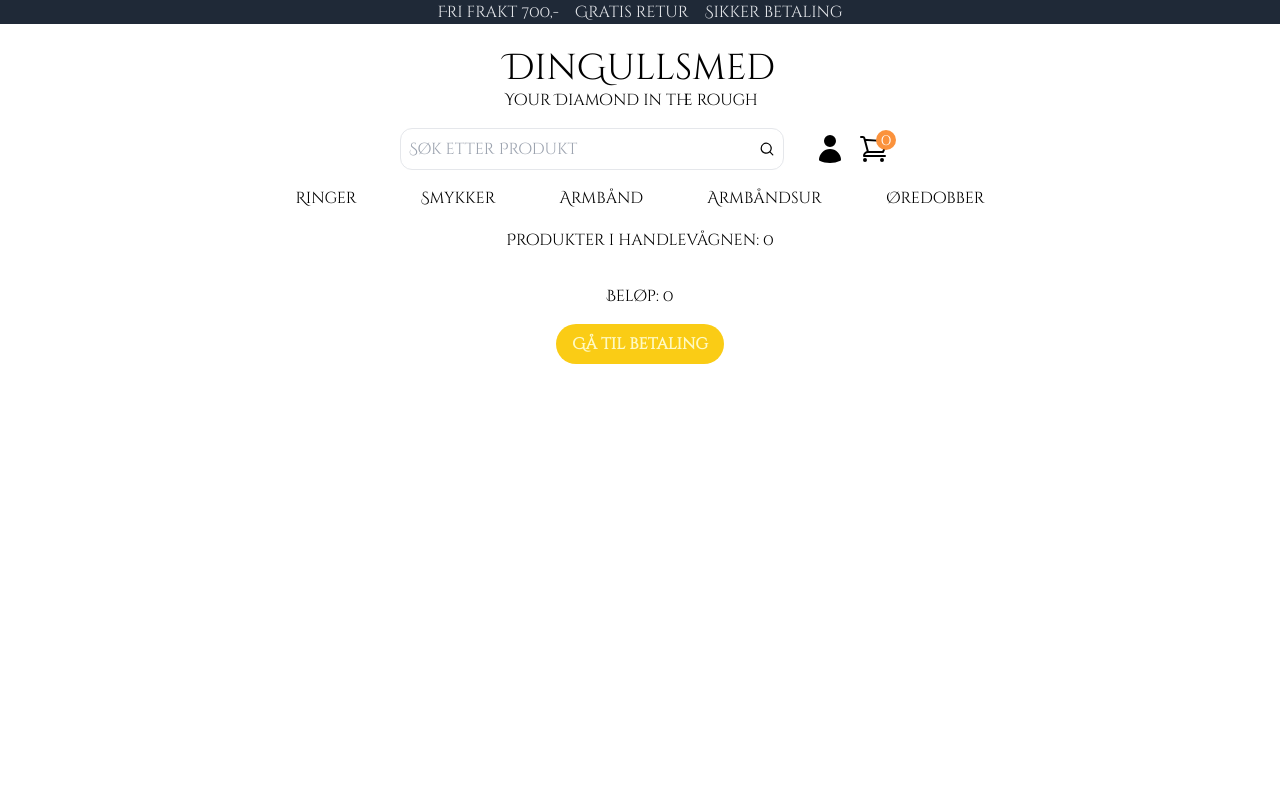
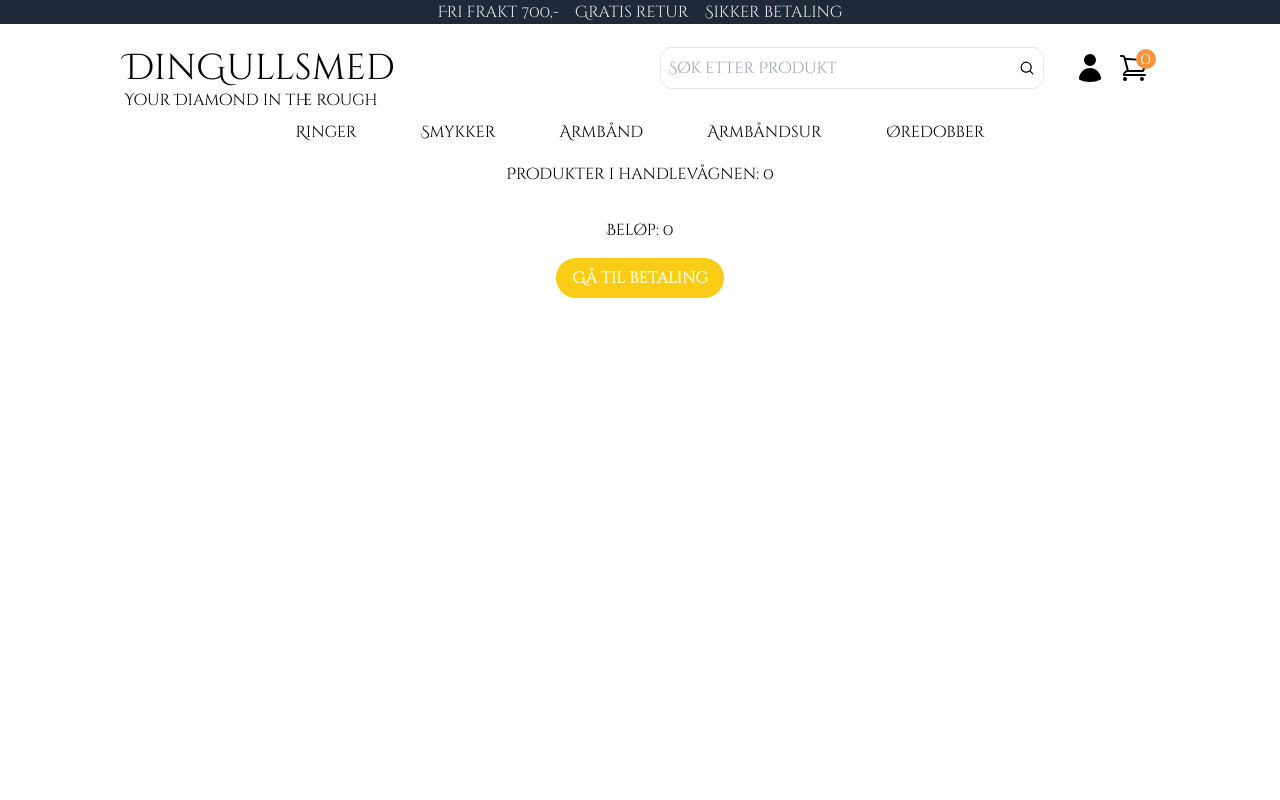
Before and after one commit to MartinPettersen/diamond-store, a Next.js app: page /shoppingCart in a window 1280 px wide. Shown: the top 800 px of the page. Built offline with nearby package versions, Linux system fonts and the light colour scheme.

Commit message:
change header layout

```diff
--- a/components/Header.tsx
+++ b/components/Header.tsx
@@ -33,6 +33,7 @@
   return (
     <header className="flex flex-col items-center  ">
       <TopHeader />
+      <div className="flex  w-[100%] justify-around">
         <Link href="/">
           <div className="">
             <div className="pt-6 pb-2">
@@ -73,7 +74,7 @@
             </div>
           </div>
         </div>
-
+      </div>
       <div className="w-full flex items-center justify-center gap-16  ">
         {Object.keys(catalogue).map((kategori: string, index) => (
           <Link key={index} href={`/showcase/${kategori}`}>
```
Lines whose indentation alone changed are shown as unchanged.
